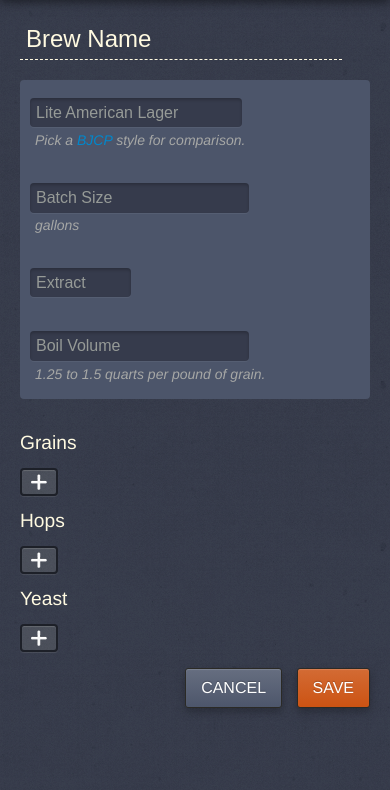
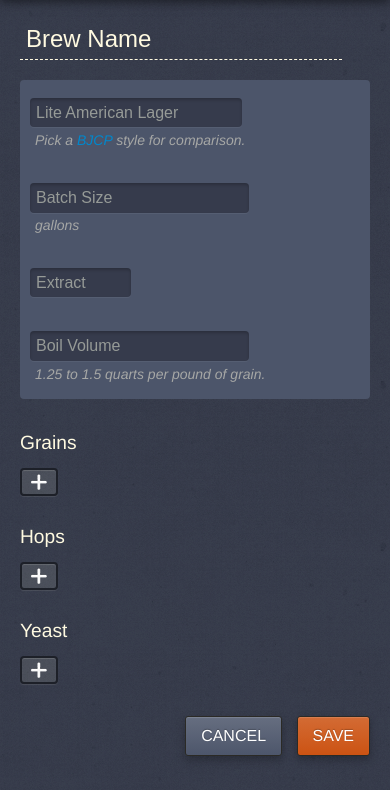
Before and after one commit to kfrank/BrewApp, a PHP site: page /edit.php in a window 390 px wide. Shown: the part 54-844 px from the top of the page. Run offline with PHP 8.4, Linux system fonts and the light colour scheme; style sheets or scripts are compiled from the project's sources; some libraries are stand-ins or nearby versions.

Commit message:
random responsiveness fixes

```diff
--- a/_/css/application.css
+++ b/_/css/application.css
@@ -526,4 +526,14 @@
     float: none;
     width: auto;
   }
+  section#grains button.remove,
+  section#hops button.remove,
+  section#yeast button.remove {
+    margin-bottom: 10px;
+  }
+  section#grains .contain,
+  section#hops .contain,
+  section#yeast .contain {
+    margin-top: 60px;
+  }
 }
--- a/_/css/application.less
+++ b/_/css/application.less
@@ -468,6 +468,7 @@
   .contain table tr, .contain table th {
     padding: 7px 15px;
   }
+
 }
 @media screen and (max-width:860px) {
   .control-group, .contain {
@@ -478,4 +479,14 @@
     float: none;
     width: auto;
   }
+    section#grains, section#hops, section#yeast {
+    button.remove {
+      margin-bottom: 10px;
+    }
+  }
+  section#grains, section#hops, section#yeast {
+  .contain {
+    margin-top: 60px;
+  }
 }
+}
```
